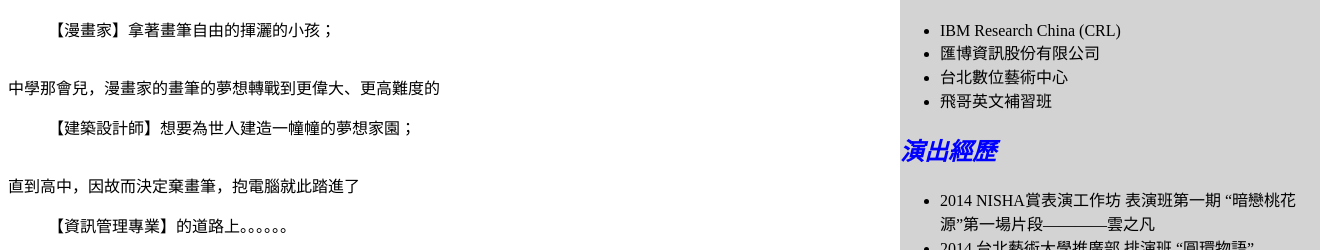
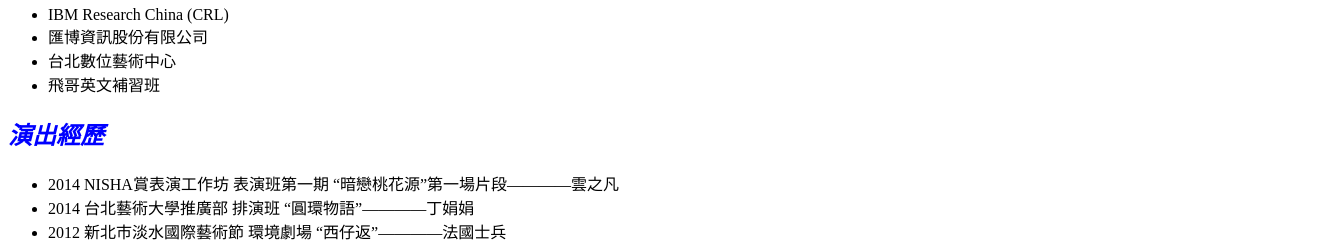
Before and after one commit to lapzax/lapzax.github.io, a plain HTML site: page index.html in a window 1280 px wide. Shown: the part 693-943 px from the top of the page, 1320 px wide, since content can reach past the window. Drawn offline with Linux system fonts and the light colour scheme.

Commit message:
Update indexss.css

```diff
--- a/indexss.css
+++ b/indexss.css
@@ -7,11 +7,12 @@ h1{
 	background-color: black;
 }
 #cv{
-	background-color: lightgray;
-	width: 420px;
-	height: 580px;
-	left: 900px;
-	position: absolute;
+	//background-color: lightgray;
+	//width: 420px;
+	//height: 580px;
+	//left: 900px;
+	//position: absolute;
+	text-shadow: 580px 420px 20px #lightgray;
 }
 .blue_font{
 	color: blue;
```
